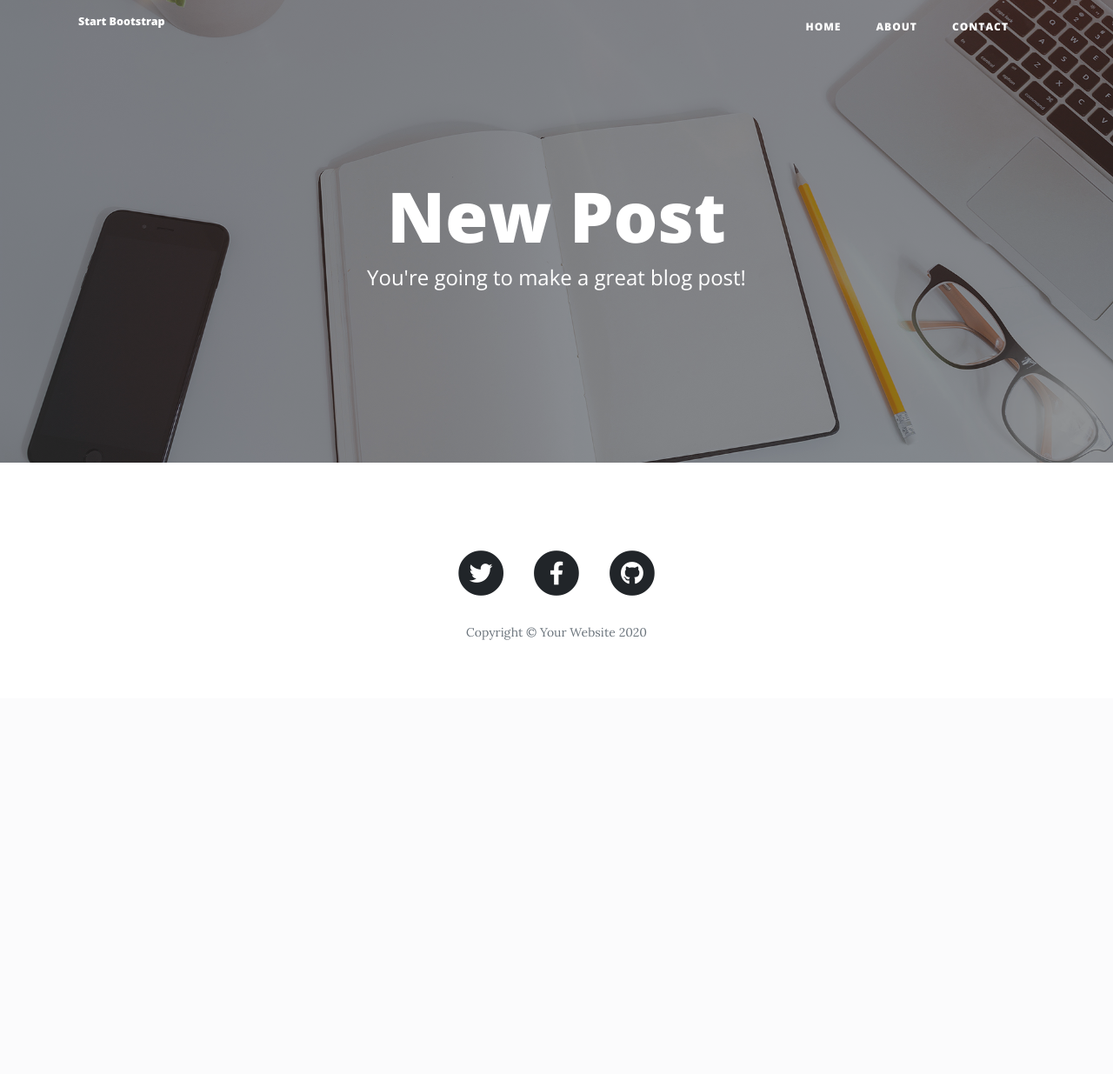
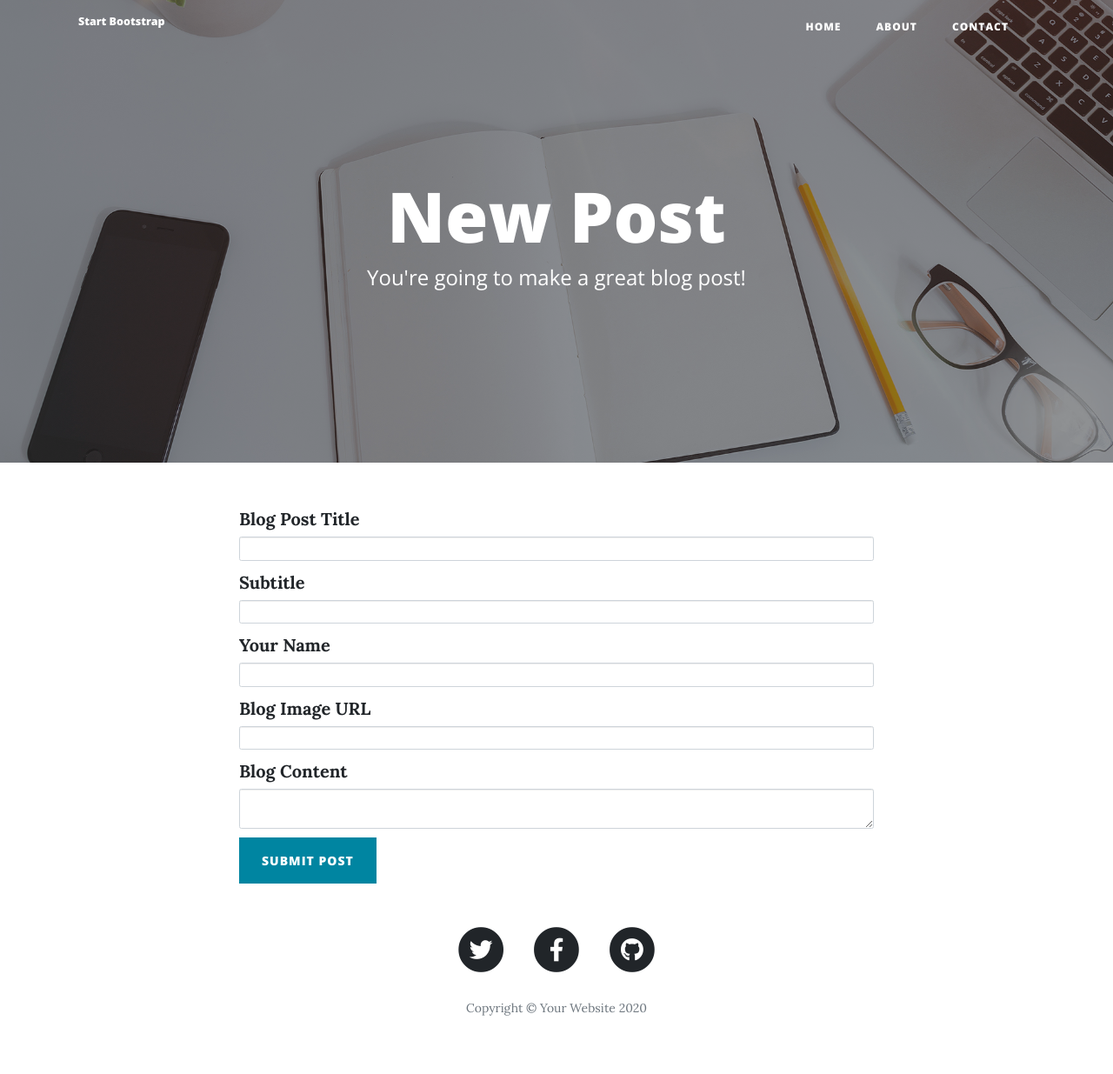
Before and after one commit to limenxi07/web-development, a Flask app: template 3-blog-editing/templates/make-post.html in a window 1280 px wide. Shown: the whole page at 87% size. Before the commit the page ends 736 px from the top, so only its background shows below. Run offline with Flask 2, Linux system fonts and the light colour scheme; the template is opened without the code that fills it: values that come from a table or form of the project are taken from there, others are empty; some libraries are stand-ins or nearby versions.

Commit message:
new post func

```diff
--- a/3-blog-editing/main.py
+++ b/3-blog-editing/main.py
@@ -1,10 +1,11 @@
-from flask import Flask, render_template, redirect, url_for
+from flask import Flask, redirect, render_template, url_for
 from flask_bootstrap import Bootstrap
+from flask_ckeditor import CKEditor, CKEditorField
 from flask_sqlalchemy import SQLAlchemy
 from flask_wtf import FlaskForm
 from wtforms import StringField, SubmitField
-from wtforms.validators import DataRequired, URL
-from flask_ckeditor import CKEditor, CKEditorField
+from wtforms.validators import URL, DataRequired
+import datetime as dt
 
 app = Flask(__name__)
 app.config['SECRET_KEY'] = '8BYkEfBA6O6donzWlSihBXox7C0sKR6b'
@@ -34,7 +35,7 @@ class CreatePostForm(FlaskForm):
   subtitle = StringField("Subtitle", validators=[DataRequired()])
   author = StringField("Your Name", validators=[DataRequired()])
   img_url = StringField("Blog Image URL", validators=[DataRequired(), URL()])
-  body = StringField("Blog Content", validators=[DataRequired()])
+  body = CKEditorField("Blog Content", validators=[DataRequired()])
   submit = SubmitField("Submit Post")
 
 
@@ -62,5 +63,24 @@ def contact():
   return render_template("contact.html")
 
 
+@app.route('/new-post', methods=['GET', 'POST'])
+def create():
+  form = CreatePostForm()
+  if form.validate_on_submit():
+    new = BlogPost(
+      title=form.title.data,
+      subtitle=form.subtitle.data,
+      date=dt.datetime.now().strftime('%B %d, %Y'),
+      body=form.body.data,
+      author=form.author.data,
+      img_url=form.img_url.data
+    )
+    db.session.add(new)
+    db.session.commit()
+    return redirect(url_for('home'))
+  else:
+    return render_template('make-post.html', form=form)
+
+
 if __name__ == "__main__":
   app.run(debug=True)
--- a/3-blog-editing/templates/index.html
+++ b/3-blog-editing/templates/index.html
@@ -39,7 +39,7 @@
 
         <!-- New Post -->
         <div class="clearfix">
-          <a class="btn btn-primary float-right" href="#">Create New Post</a>
+          <a class="btn btn-primary float-right" href="{{ url_for('create') }}">Create New Post</a>
         </div>
       </div>
     </div>
--- a/3-blog-editing/templates/make-post.html
+++ b/3-blog-editing/templates/make-post.html
@@ -1,4 +1,6 @@
 {% extends 'bootstrap/base.html' %}
+{% import "bootstrap/wtf.html" as wtf %}
+
 
 {% block content %}
 {% include "header.html" %}
@@ -20,9 +22,9 @@
   <div class="container">
     <div class="row">
       <div class="col-lg-8 col-md-10 mx-auto">
-
-          <!-- This is where the form will go -->
-
+        {{ ckeditor.load() }}
+        {{ ckeditor.config(name='body') }}
+        {{ wtf.quick_form(form, novalidate=True, button_map={'submit': 'primary'}) }}
       </div>
     </div>
   </div>
--- a/3-blog-editing/templates/post.html
+++ b/3-blog-editing/templates/post.html
@@ -24,7 +24,7 @@
       <div class="row">
         <div class="col-lg-8 col-md-10 mx-auto">
           <p>
-            {{post.body}}
+            {{ post.body|safe }}
           </p>
            <hr>
            <div class="clearfix">
```
